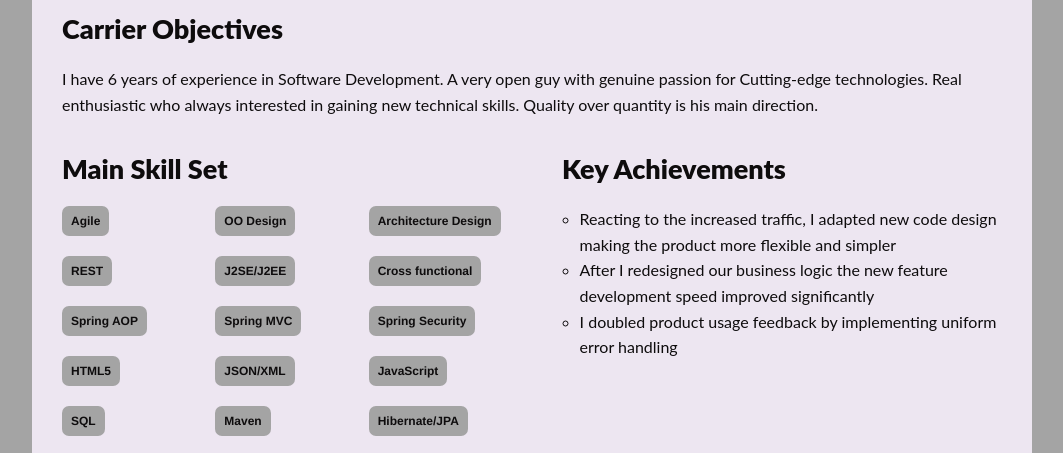
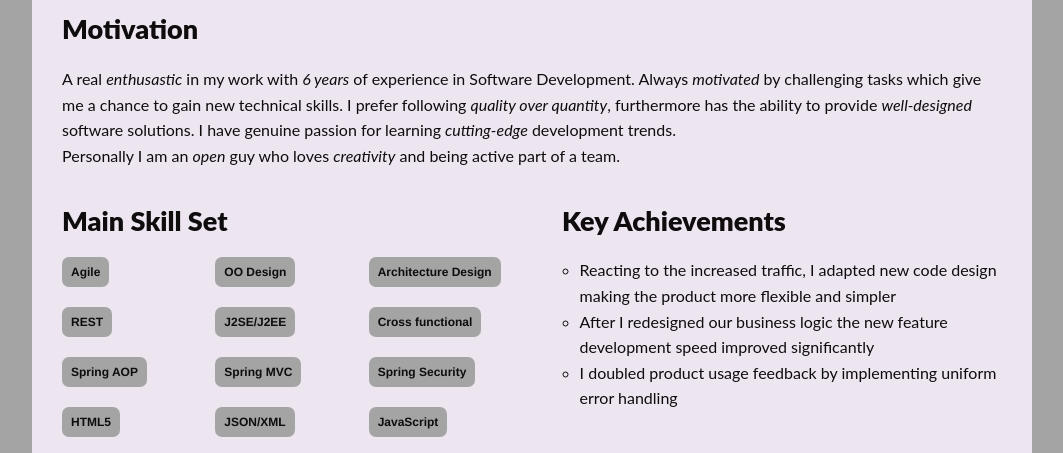
Before and after one commit to attilacsanyi/attilacsanyi.github.io, a website: page index.html in a window 1280 px wide. Shown: the part 340-793 px from the top of the page, without its empty margins (108-1171 px from the left). Drawn offline with Linux system fonts and the light colour scheme.

Commit message:
Clarify motivation part of my resume

```diff
--- a/index.html
+++ b/index.html
@@ -80,19 +80,19 @@
 </div>
 <!-- End Personal Details -->
 
-<!-- Begin Carrier Objectives -->
+<!-- Begin Motivation -->
 <div class="content row">
     <div class="small-12 columns">
         <div class="header small-12 columns">
-            <h3>Carrier Objectives</h3>
+            <h3>Motivation</h3>
         </div>
         <div class="small-12 columns">
-            <p>I have 6 years of experience in Software Development. A very open guy with genuine passion for Cutting-edge technologies. Real enthusiastic who always interested in gaining new technical skills. Quality over quantity is his main direction.</p>
+            <p>A real <i>enthusastic</i> in my work with <i>6 years</i> of experience in Software Development. Always <i>motivated</i> by challenging tasks which give me a chance to gain new technical skills. I prefer following <i>quality over quantity</i>, furthermore has the ability to provide <i>well-designed</i> software solutions. I have genuine passion for learning <i>cutting-edge</i> development trends.<br/>Personally I am an <i>open</i> guy who loves <i>creativity</i> and being active part of a team.</p>
             <!--p>Client projects: Hotels.com (Online Travel), Siemens / Nokia Siemens Networks (Telecommunications), academia (Research, Image Processing)</p-->
         </div>
 	</div>
 </div>
-<!-- End Carrier Objectives -->
+<!-- End Motivation -->
 
 <!-- Begin Skill Set, Achievement -->
 <div class="content row">
```
